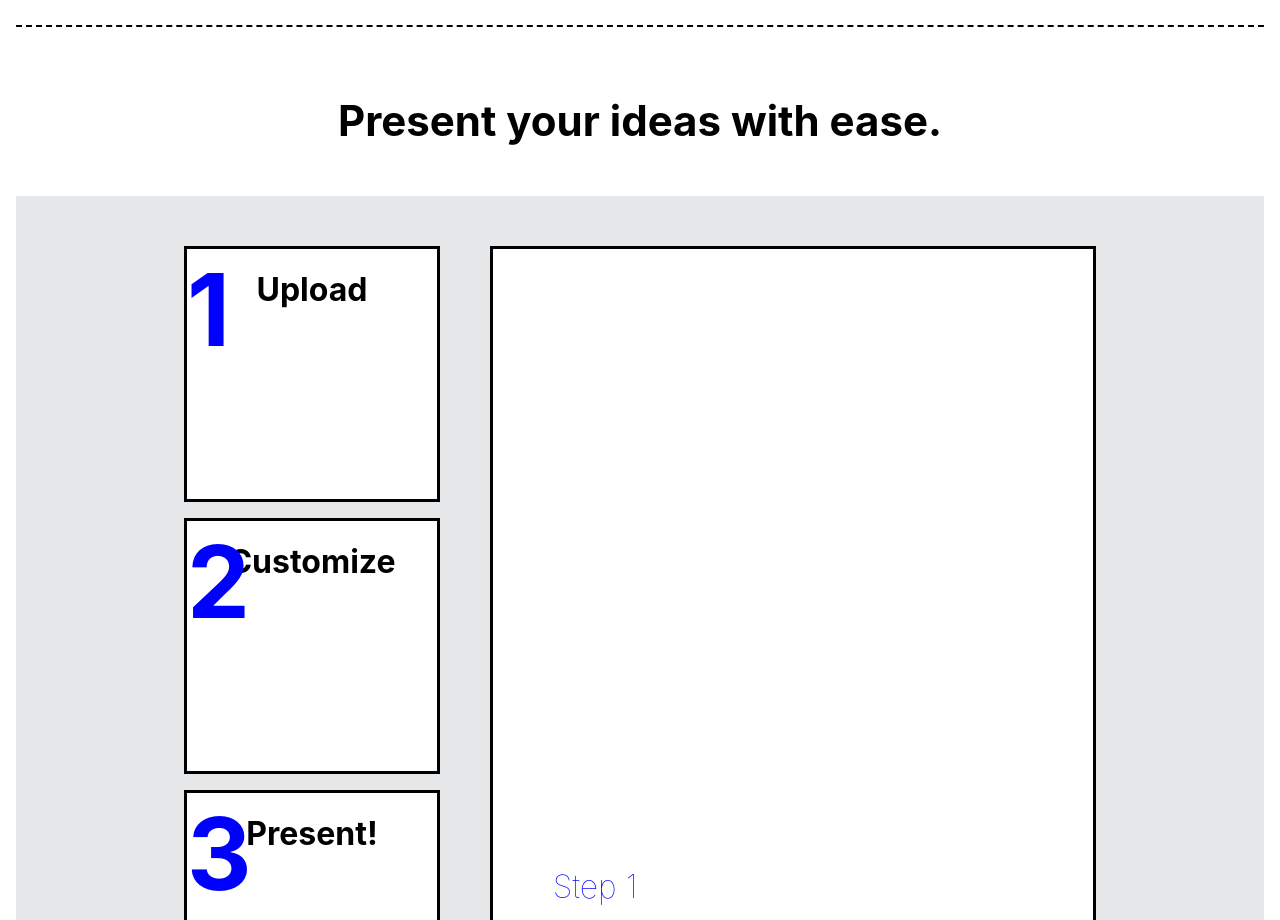
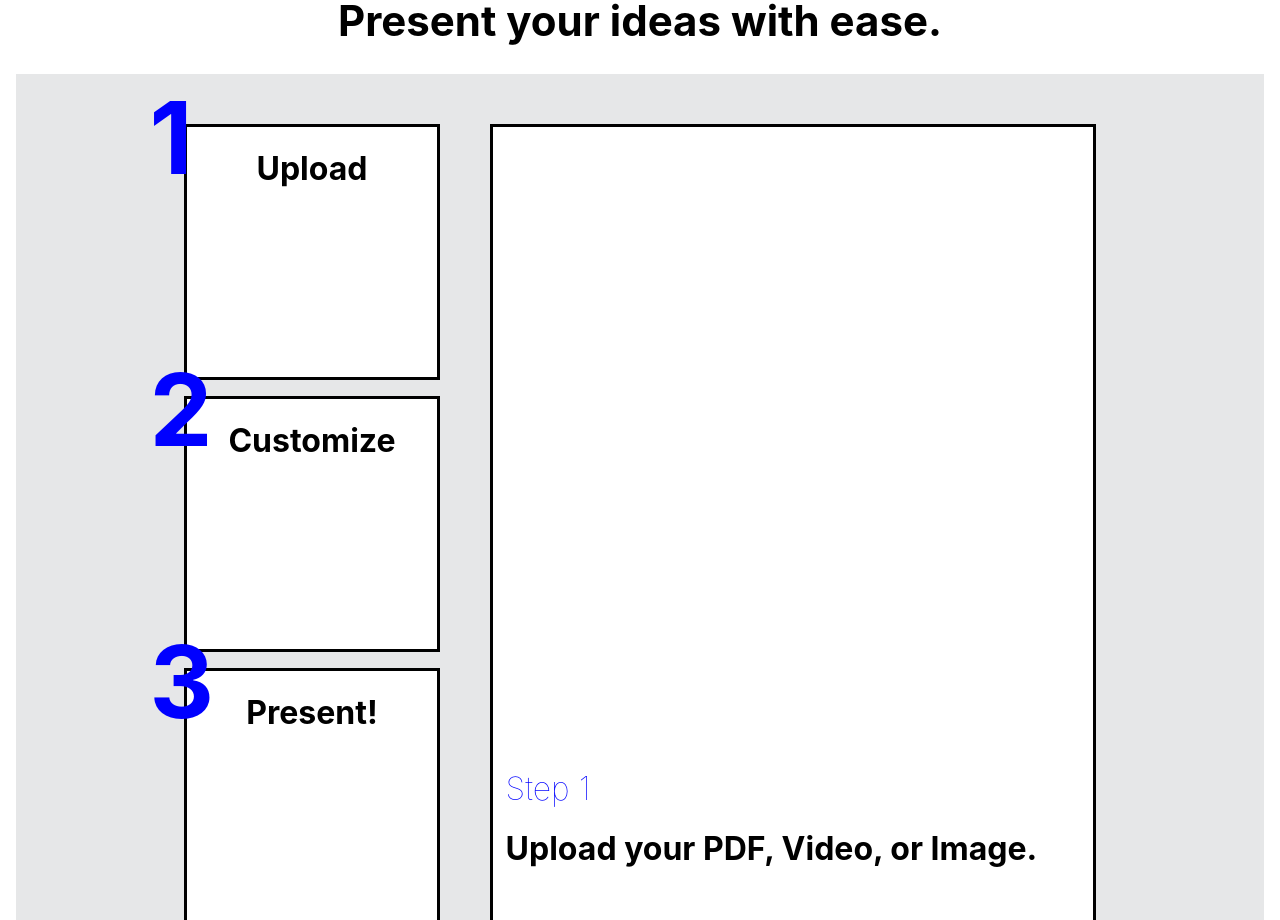
Before and after one commit to ulilnerd/clip-client, a React (Create React App) app: page /nav in a window 1280 px wide. Shown: the part 1880-2800 px from the top of the page. Built offline with nearby package versions, Linux system fonts and the light colour scheme.

Commit message:
further cleaned up frontend code

```diff
--- a/src/App.css
+++ b/src/App.css
@@ -41,7 +41,7 @@
 .containerCenter {
   display:flex;
   justify-content:center;
-  margin-top:50px;
+  margin-top:50;
   padding: 50px 0px 50px 0px;
   position:relative;
 }
@@ -195,7 +195,7 @@ footer {
     height: 250px;
     border:solid black;
     text-align:center;
-    left:500px;
+    position:relative;
 }
 
 .squareBoxLarge {
@@ -211,12 +211,14 @@ footer {
   font-size: 100px;
   font-weight:bolder;
   position:absolute;
+  left:-15%;
+  top: -20%;
 }
 
 .boxLargeText {
   position:absolute;
-  top:650px;
-  left:43%;
+  bottom:5%;
+  left:10%;
 }
 
 .greenBoxShadow {
@@ -225,8 +227,8 @@ footer {
   height:800px;
   background-color:lightgreen;
   border:solid black;
-  left:41%;
-  top:8%;
+  left:10%;
+  top:-2%;
 }
 .communityText {
    position:absolute;
--- a/src/MainPage.js
+++ b/src/MainPage.js
@@ -155,7 +155,7 @@ class MainPage extends Component {
                                 <h1>Present!</h1>
                             </div>
                         </div>
-                        <div>
+                        <div style={{position:"relative"}}>
                         {/* <div class="greenBoxShadow"></div> */}
                             <div class="squareBoxLarge">
                                 <div class="boxLargeText">
```
